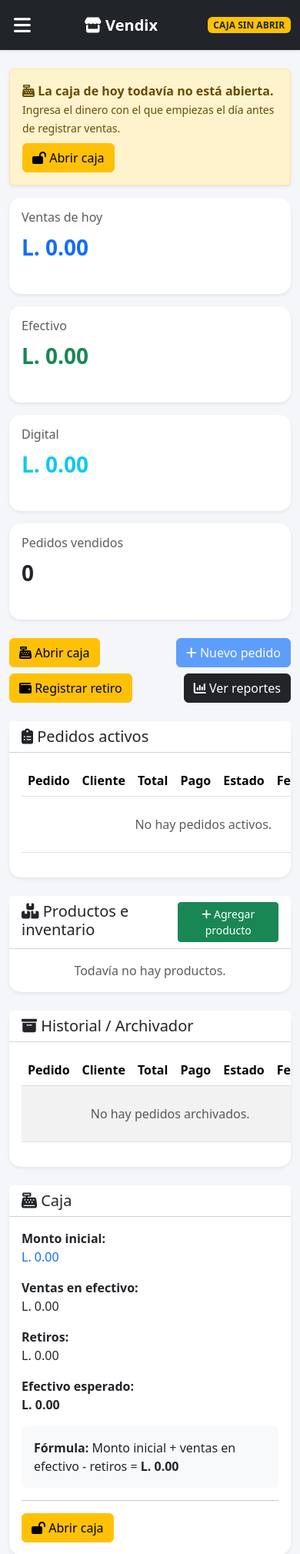
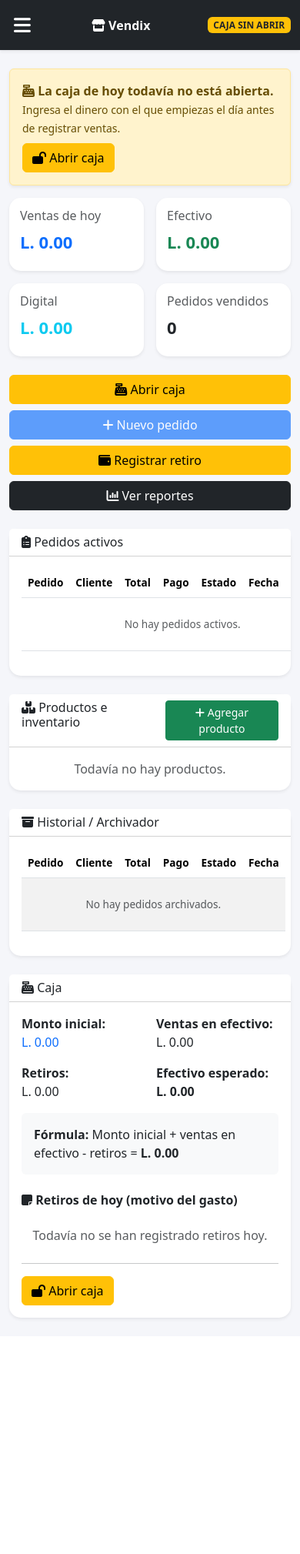
Before and after one commit to lohanigamez67-maker/Vendix, a Flask app: page / in a window 390 px wide. Shown: the top 2019 px of the page at 77% size. After the commit the page ends 1716 px from the top, so only its background shows below. Run offline with Flask 3, Linux system fonts and the light colour scheme; data that the repository does not hold is empty.

Commit message:
Add files via upload

```diff
--- a/templates/index.html
+++ b/templates/index.html
@@ -1,15 +1,16 @@
+
 <!DOCTYPE html>
 <html lang="es">
 <head>
 <meta charset="UTF-8">
-<meta name="viewport" content="width=device-width, initial-scale=1.0">
+<meta name="viewport" content="width=device-width, initial-scale=1.0, maximum-scale=1.0">
 <title>Vendix</title>
 <link href="https://cdn.jsdelivr.net/npm/bootstrap@5.3.3/dist/css/bootstrap.min.css" rel="stylesheet">
 <link rel="stylesheet" href="https://cdnjs.cloudflare.com/ajax/libs/font-awesome/6.5.2/css/all.min.css">
 <style>
 body{background:#f5f6fa}
 .navbar{height:65px}
-.sidebar{position:fixed;top:0;left:-280px;width:280px;height:100vh;background:#212529;z-index:2000;transition:.3s;padding-top:70px}
+.sidebar{position:fixed;top:0;left:-280px;width:280px;height:100vh;background:#212529;z-index:2000;transition:.3s;padding-top:70px;overflow-y:auto}
 .sidebar.active{left:0}
 .sidebar a{display:block;color:#fff;text-decoration:none;padding:14px 25px}
 .sidebar a:hover{background:#343a40}
@@ -23,6 +24,31 @@ body{background:#f5f6fa}
 .producto-card{border:1px solid #eee;border-radius:12px;padding:15px;background:#fff;margin-bottom:10px}
 .stock-bajo{background:#fff0f0}
 .section-title{font-weight:700}
+
+/* --- Notas de retiro / gasto --- */
+.retiro-item{border:1px solid #f1d9b5;background:#fff9ef;border-radius:12px;padding:12px 14px;margin-bottom:10px}
+.retiro-item .concepto{font-weight:600;color:#3a2f00}
+.retiro-item .nota-icono{color:#e0a800}
+.retiro-item .hora{font-size:.8rem}
+.retiro-monto{font-weight:700;white-space:nowrap}
+
+/* --- Ajustes para verse bien en celular --- */
+@media (max-width: 576px){
+  .container{padding-left:12px;padding-right:12px}
+  .stat-number{font-size:22px}
+  .stat-card{min-height:95px}
+  .stat-card .card-body{padding:14px}
+  .navbar-brand{font-size:1rem}
+  .sidebar{width:82%;left:-82%}
+  #ventas > .btn, #ventas > a.btn{width:100%}
+  .producto-card{padding:12px}
+  .modal-body{padding:1rem}
+  .card-header h5{font-size:1rem}
+  table{font-size:.85rem}
+  .retiro-item{padding:10px 12px}
+  .retiro-item .concepto{font-size:.92rem}
+  h2.section-title{font-size:1.3rem}
+}
 </style>
 </head>
 <body>
@@ -78,16 +104,16 @@ body{background:#f5f6fa}
 </div>
 
 <div class="row g-3 mb-4">
-    <div class="col-md-3"><div class="card shadow-sm"><div class="card-body">
+    <div class="col-6 col-md-3"><div class="card shadow-sm"><div class="card-body">
         <small class="text-muted">Ventas</small><h3>L. {{ "%.2f"|format(ventas_hoy) }}</h3>
     </div></div></div>
-    <div class="col-md-3"><div class="card shadow-sm"><div class="card-body">
+    <div class="col-6 col-md-3"><div class="card shadow-sm"><div class="card-body">
         <small class="text-muted">Efectivo</small><h3>L. {{ "%.2f"|format(efectivo) }}</h3>
     </div></div></div>
-    <div class="col-md-3"><div class="card shadow-sm"><div class="card-body">
+    <div class="col-6 col-md-3"><div class="card shadow-sm"><div class="card-body">
         <small class="text-muted">Transferencias</small><h3>L. {{ "%.2f"|format(digital) }}</h3>
     </div></div></div>
-    <div class="col-md-3"><div class="card shadow-sm"><div class="card-body">
+    <div class="col-6 col-md-3"><div class="card shadow-sm"><div class="card-body">
         <small class="text-muted">Pedidos vendidos</small><h3>{{ pedidos_hoy }}</h3>
     </div></div></div>
 </div>
@@ -128,16 +154,16 @@ body{background:#f5f6fa}
 {% else %}
 
 <div class="row g-3 mb-4">
-    <div class="col-md-3"><div class="card shadow-sm stat-card"><div class="card-body">
+    <div class="col-6 col-md-3"><div class="card shadow-sm stat-card"><div class="card-body">
         <h6 class="text-muted">Ventas de hoy</h6><div class="stat-number text-primary">L. {{ "%.2f"|format(ventas_hoy) }}</div>
     </div></div></div>
-    <div class="col-md-3"><div class="card shadow-sm stat-card"><div class="card-body">
+    <div class="col-6 col-md-3"><div class="card shadow-sm stat-card"><div class="card-body">
         <h6 class="text-muted">Efectivo</h6><div class="stat-number text-success">L. {{ "%.2f"|format(efectivo) }}</div>
     </div></div></div>
-    <div class="col-md-3"><div class="card shadow-sm stat-card"><div class="card-body">
+    <div class="col-6 col-md-3"><div class="card shadow-sm stat-card"><div class="card-body">
         <h6 class="text-muted">Digital</h6><div class="stat-number text-info">L. {{ "%.2f"|format(digital) }}</div>
     </div></div></div>
-    <div class="col-md-3"><div class="card shadow-sm stat-card"><div class="card-body">
+    <div class="col-6 col-md-3"><div class="card shadow-sm stat-card"><div class="card-body">
         <h6 class="text-muted">Pedidos vendidos</h6><div class="stat-number">{{ pedidos_hoy }}</div>
     </div></div></div>
 </div>
@@ -255,16 +281,33 @@ body{background:#f5f6fa}
 <div class="card-header bg-white"><h5 class="mb-0"><i class="fa-solid fa-cash-register"></i> Caja</h5></div>
 <div class="card-body">
 <div class="row g-3">
-<div class="col-md-3"><strong>Monto inicial:</strong><br><span class="text-primary">L. {{ "%.2f"|format(monto_inicial) }}</span></div>
-<div class="col-md-3"><strong>Ventas en efectivo:</strong><br>L. {{ "%.2f"|format(efectivo) }}</div>
-<div class="col-md-3"><strong>Retiros:</strong><br>L. {{ "%.2f"|format(retiros) }}</div>
-<div class="col-md-3"><strong>Efectivo esperado:</strong><br><strong>L. {{ "%.2f"|format(total_caja) }}</strong></div>
+<div class="col-6 col-md-3"><strong>Monto inicial:</strong><br><span class="text-primary">L. {{ "%.2f"|format(monto_inicial) }}</span></div>
+<div class="col-6 col-md-3"><strong>Ventas en efectivo:</strong><br>L. {{ "%.2f"|format(efectivo) }}</div>
+<div class="col-6 col-md-3"><strong>Retiros:</strong><br>L. {{ "%.2f"|format(retiros) }}</div>
+<div class="col-6 col-md-3"><strong>Efectivo esperado:</strong><br><strong>L. {{ "%.2f"|format(total_caja) }}</strong></div>
 </div>
 <div class="mt-3 p-3 bg-light rounded">
     <strong>Fórmula:</strong>
     Monto inicial + ventas en efectivo - retiros =
     <strong>L. {{ "%.2f"|format(total_caja) }}</strong>
 </div>
+
+<!-- NOTAS DE GASTO / RETIRO: aquí se ve el motivo de cada retiro -->
+<div class="mt-4">
+    <h6 class="fw-bold mb-3"><i class="fa-solid fa-note-sticky"></i> Retiros de hoy (motivo del gasto)</h6>
+    {% for r in lista_retiros %}
+    <div class="retiro-item d-flex justify-content-between align-items-start flex-wrap gap-2">
+        <div>
+            <div class="concepto"><i class="fa-solid fa-note-sticky nota-icono me-1"></i>{{ r.concepto }}</div>
+            <div class="text-muted hora"><i class="fa-regular fa-clock me-1"></i>{{ r.hora }}</div>
+        </div>
+        <span class="retiro-monto text-danger">- L. {{ "%.2f"|format(r.monto) }}</span>
+    </div>
+    {% else %}
+    <div class="text-muted text-center py-2">Todavía no se han registrado retiros hoy.</div>
+    {% endfor %}
+</div>
+
 <hr>
 {% if not caja_abierta and not caja_cerrada %}
 <button class="btn btn-warning" data-bs-toggle="modal" data-bs-target="#modalAbrirCaja">
@@ -363,7 +406,9 @@ body{background:#f5f6fa}
 <form action="/registrar_retiro" method="POST">
 <div class="modal-header"><h5 class="modal-title">Registrar retiro</h5><button type="button" class="btn-close" data-bs-dismiss="modal"></button></div>
 <div class="modal-body">
-<label class="form-label">Concepto</label><input name="concepto" class="form-control mb-3" placeholder="Compra de gas, hielo, etc." required>
+<label class="form-label">Concepto (motivo del gasto)</label>
+<input name="concepto" class="form-control mb-3" placeholder="Compra de gas, hielo, etc." required>
+<div class="form-text mb-3"><i class="fa-solid fa-circle-info"></i> Este texto es la "notita" que se mostrará junto al monto en Caja, para que sepas por qué se usó ese dinero.</div>
 <label class="form-label">Monto</label><input type="number" step="0.01" name="monto" class="form-control" required>
 </div>
 <div class="modal-footer"><button class="btn btn-warning">Registrar retiro</button></div>
```
